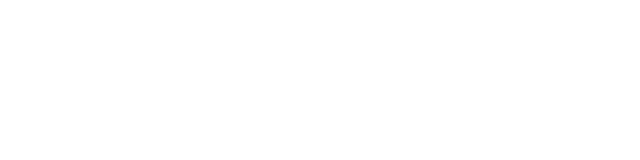
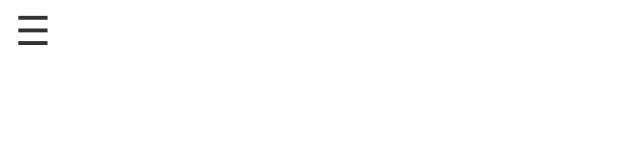
Before and after one commit to codedailyio/teach, a React (Create React App) app: page / in a window 1280 px wide. Shown: the top 160 px of the page, without its empty margins (0-640 px from the left). Built offline with nearby package versions, Linux system fonts and the light colour scheme.

Commit message:
Outside click code

```diff
--- a/src/App.js
+++ b/src/App.js
@@ -1,8 +1,51 @@
 import React, { Component } from "react";
+import "./app.css";
 
 class App extends Component {
+  dropdown = React.createRef();
+  state = {
+    open: false,
+  };
+  componentDidMount() {
+    document.addEventListener("mousedown", this.handleClickOutside);
+  }
+  componentWillUnmount() {
+    document.removeEventListener("mousedown", this.handleClickOutside);
+  }
+  handleClickOutside = event => {
+    if (this.dropdown.current && !this.dropdown.current.contains(event.target)) {
+      this.setState({
+        open: false,
+      });
+    }
+  };
+  handleButtonClick = () => {
+    this.setState(state => {
+      return {
+        open: !state.open,
+      };
+    });
+  };
   render() {
-    return <div className="App" />;
+    return (
+      <div className="App">
+        <div className="container" ref={this.dropdown}>
+          <button type="button" class="button" onClick={this.handleButtonClick}>
+            ☰
+          </button>
+          {this.state.open && (
+            <div class="dropdown">
+              <ul>
+                <li>Option 1</li>
+                <li>Option 2</li>
+                <li>Option 3</li>
+                <li>Option 4</li>
+              </ul>
+            </div>
+          )}
+        </div>
+      </div>
+    );
   }
 }
 
--- /dev/null
+++ b/src/app.css
@@ -0,0 +1,38 @@
+.container {
+  position: relative;
+  display: inline-block;
+}
+.button {
+  padding: 0;
+  width: 50px;
+  border: 0;
+  background-color: #fff;
+  color: #333;
+  cursor: pointer;
+  outline: 0;
+  font-size: 40px;
+}
+
+.dropdown {
+  position: absolute;
+  top: 100%;
+  left: 0;
+  width: 300px;
+  z-index: 2;
+  border: 1px solid rgba(0, 0, 0, 0.04);
+  box-shadow: 0 16px 24px 2px rgba(0, 0, 0, 0.14);
+}
+
+ul {
+  list-style: none;
+  padding: 0;
+  margin: 0;
+}
+li {
+  padding: 8px 12px;
+}
+
+li:hover {
+  background-color: rgba(0, 0, 0, 0.14);
+  cursor: pointer;
+}
```
